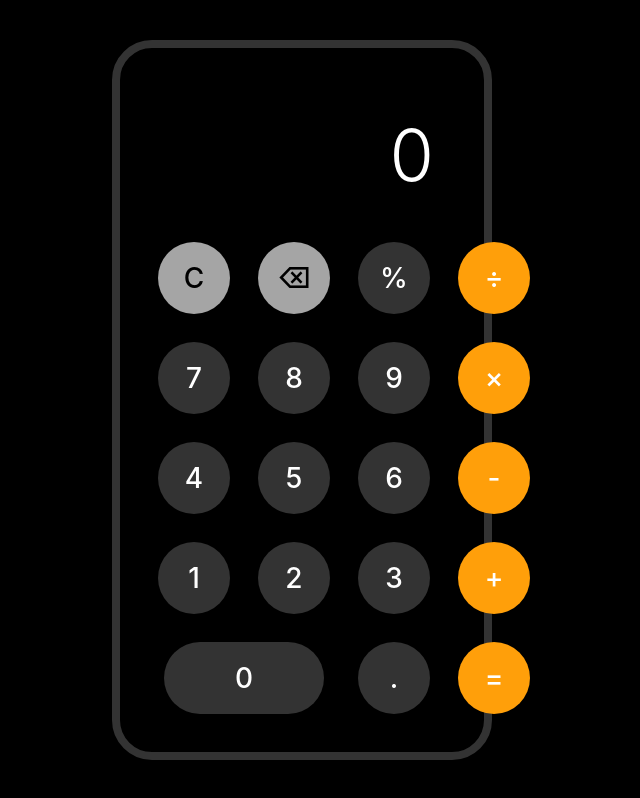
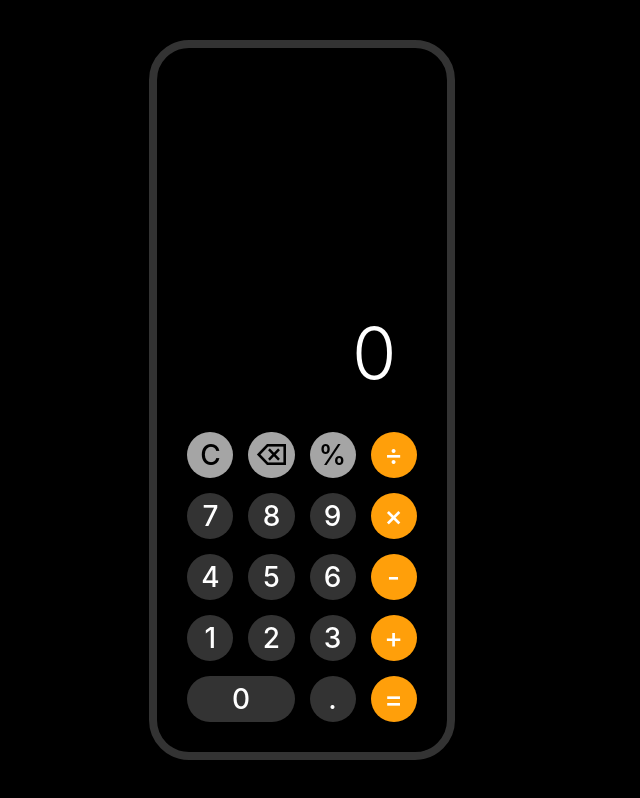
Before and after one commit to tonymat/my_calculator, a React (Vite) app: page / in a window 1280 px wide. Shown: the whole page, without its empty margins (338-978 px from the left). Built offline with nearby package versions, Linux system fonts and the light colour scheme.

Commit message:
Fix UI alignment issues

```diff
--- a/src/components/Keypad.jsx
+++ b/src/components/Keypad.jsx
@@ -3,8 +3,8 @@ import React from 'react';
 const Button = ({ label, onClick, type = 'default', style }) => {
     const getStyle = () => {
         const baseStyle = {
-            width: '72px',
-            height: '72px',
+            width: '100%', // Responsive width
+            aspectRatio: '1', // Keep circular
             fontSize: '1.75rem',
             borderRadius: '50%',
             border: 'none',
@@ -12,8 +12,8 @@ const Button = ({ label, onClick, type = 'default', style }) => {
             alignItems: 'center',
             justifyContent: 'center',
             transition: 'filter 0.2s ease',
-            margin: '8px',
             fontWeight: '500',
+            // Removed margin, relying on grid gap
         };
 
         if (type === 'operator' || type === 'equals') {
@@ -24,7 +24,7 @@ const Button = ({ label, onClick, type = 'default', style }) => {
             };
         }
 
-        if (type === 'clear' || type === 'backspace') {
+        if (type === 'clear' || type === 'backspace' || type === 'function') {
             return {
                 ...baseStyle,
                 background: 'var(--btn-function-bg)',
@@ -54,44 +54,10 @@ const Button = ({ label, onClick, type = 'default', style }) => {
 };
 
 const Keypad = ({ onButtonClick }) => {
-    const buttons = [
-        { label: 'C', type: 'clear' },
-        { label: '÷', type: 'operator' },
-        { label: '×', type: 'operator' },
-        { label: '⌫', type: 'backspace' },
-        { label: '7' },
-        { label: '8' },
-        { label: '9' },
-        { label: '-', type: 'operator' },
-        { label: '4' },
-        { label: '5' },
-        { label: '6' },
-        { label: '+', type: 'operator' },
-        { label: '1' },
-        { label: '2' },
-        { label: '3' },
-        { label: '=', type: 'equals', style: { gridRow: 'span 2', height: '160px', borderRadius: '40px' } }, // Special tall equals button often seen in some designs, or we can keep it standard. Let's make it standard circular for consistency with typical grid, or maybe the user wants the big equals. Standard grid is safer for "MIUI" which is usually uniform. Wait, MIUI usually has equals at bottom right. Let's stick to a standard 4x5 grid if possible, or the current layout.
-        // The current layout in previous step had equals spanning 2 rows.
-        // Let's adjust to a standard 4-column layout where equals is just bottom right.
-        // Row 1: C, Div, Mul, Del
-        // Row 2: 7, 8, 9, -
-        // Row 3: 4, 5, 6, +
-        // Row 4: 1, 2, 3, = (spanning?)
-        // Row 5: 0, .
-
-        // Let's try a standard layout:
-        // C  ( )  %  /
-        // 7   8   9  x
-        // 4   5   6  -
-        // 1   2   3  +
-        // 0   .   =  =
-    ];
-
-    // Re-defining buttons for a cleaner 4x5 grid
     const gridButtons = [
         { label: 'C', type: 'clear' },
         { label: '⌫', type: 'backspace' },
-        { label: '%', type: 'function' }, // Added % for aesthetics, logic can be added later or just ignored
+        { label: '%', type: 'function' },
         { label: '÷', type: 'operator' },
 
         { label: '7' },
@@ -109,7 +75,7 @@ const Keypad = ({ onButtonClick }) => {
         { label: '3' },
         { label: '+', type: 'operator' },
 
-        { label: '0', style: { width: '160px', borderRadius: '40px', gridColumn: 'span 2' } }, // Wide 0
+        { label: '0', style: { aspectRatio: 'auto', borderRadius: '40px', gridColumn: 'span 2' } }, // Wide 0 needs auto aspect ratio or specific height
         { label: '.' },
         { label: '=', type: 'equals' },
     ];
@@ -118,9 +84,10 @@ const Keypad = ({ onButtonClick }) => {
         <div style={{
             display: 'grid',
             gridTemplateColumns: 'repeat(4, 1fr)',
-            gap: '12px',
+            gap: '15px', // Increased gap slightly for better spacing
             justifyItems: 'center',
-            padding: '10px'
+            padding: '10px',
+            width: '100%',
         }}>
             {gridButtons.map((btn, index) => (
                 <Button
```
